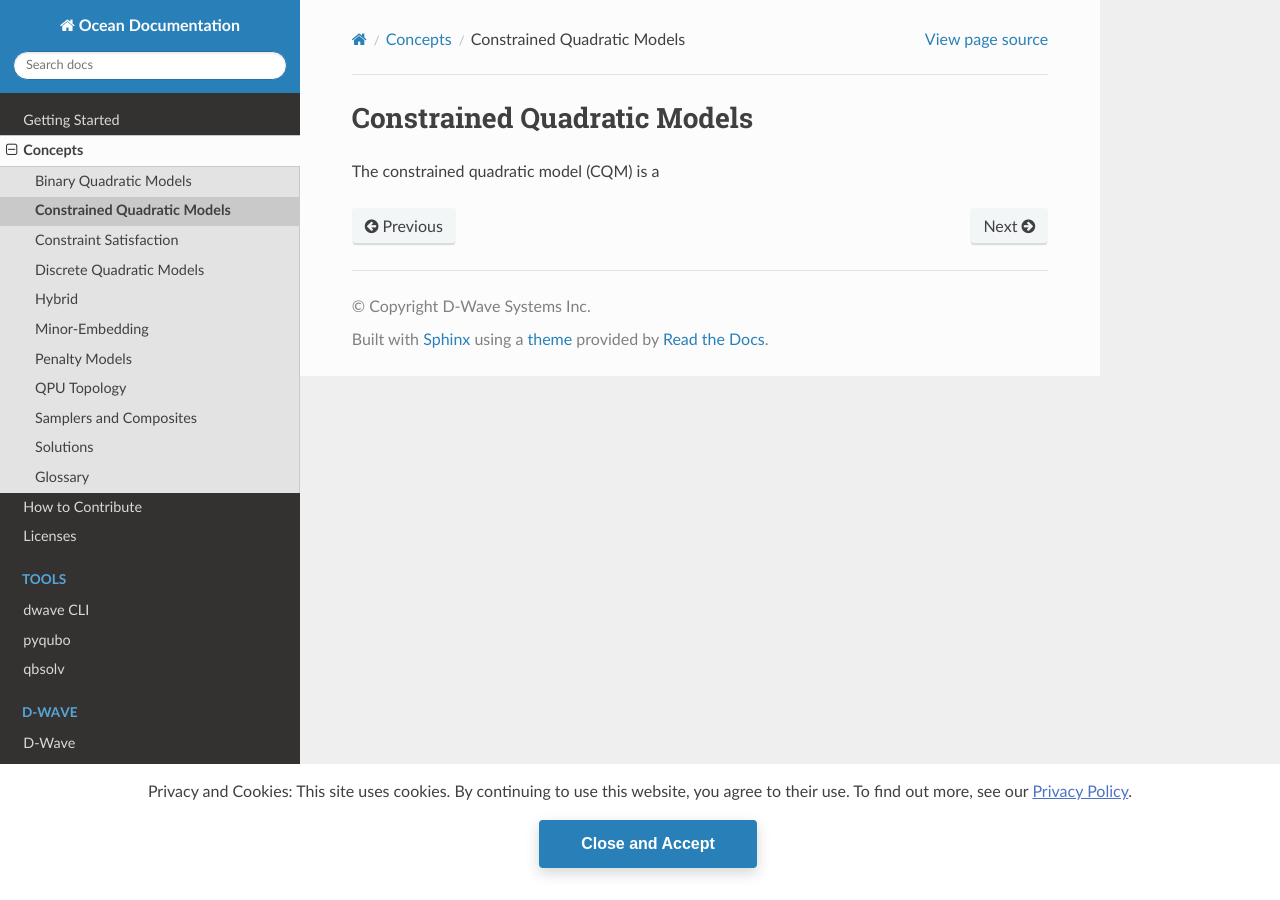
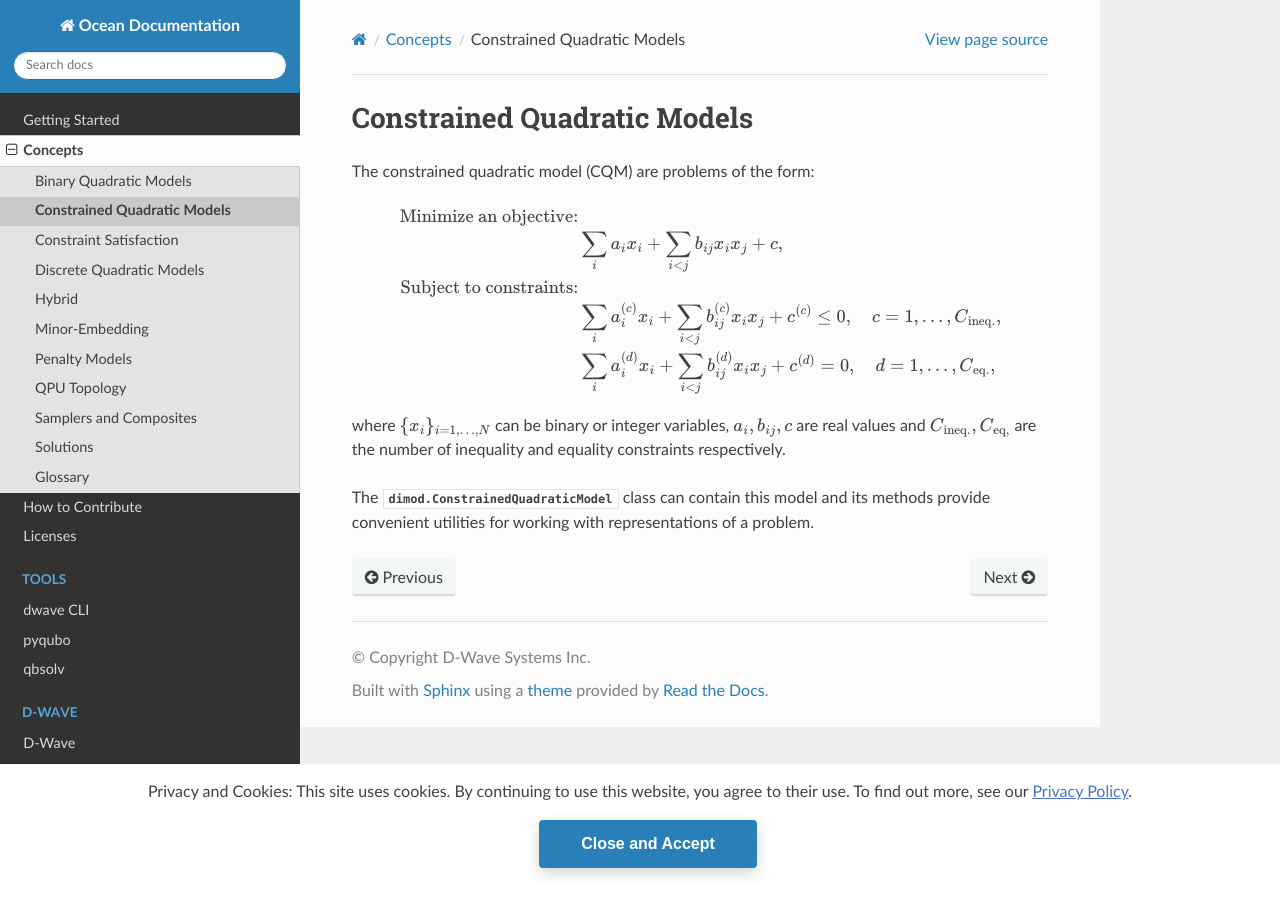
Before and after one commit to dwavesystems/dwave-ocean-sdk, a Sphinx documentation site: the page built from docs/concepts/cqm.rst, in a window 1280 px wide. Built offline with Sphinx 7.4.7 and the Read the Docs theme 2.0.0, drawn with Linux system fonts in a browser that asks for light colours; pages that are not in the unit, such as notebooks, are missing from menus; the version number could not be read and is left out.

Commit message:
First draft of concept/cqm

```diff
--- a/docs/concepts/cqm.rst
+++ b/docs/concepts/cqm.rst
@@ -4,4 +4,25 @@
 Constrained Quadratic Models
 ============================
 
-The constrained quadratic model (CQM) is a
+The constrained quadratic model (CQM) are problems of the form:
+
+.. math::
+
+    \begin{align}
+        \text{Minimize an objective:} & \\
+        & \sum_{i} a_i x_i + \sum_{i<j} b_{ij} x_i x_j + c, \\
+        \text{Subject to constraints:} & \\
+        & \sum_i a_i^{(c)} x_i + \sum_{i<j} b_{ij}^{(c)} x_i x_j+ c^{(c)} \le 0,
+        \quad c=1, \dots, C_{\rm ineq.}, \\
+        & \sum_i a_i^{(d)} x_i + \sum_{i<j} b_{ij}^{(d)} x_i x_j + c^{(d)} = 0,
+        \quad d=1, \dots, C_{\rm eq.},
+    \end{align}
+
+where :math:`\{ x_i\}_{i=1, \dots, N}` can be binary or integer
+variables, :math:`a_{i}, b_{ij}, c` are real values and
+:math:`C_{\rm ineq.}, C_{\rm eq,}` are the number of inequality and
+equality constraints respectively.
+
+The :class:`dimod.ConstrainedQuadraticModel` class can contain this model and its
+methods provide convenient utilities for working with representations
+of a problem.
```
Also changed, not shown: docs/overview/samplers.rst (+7 -6 lines).
